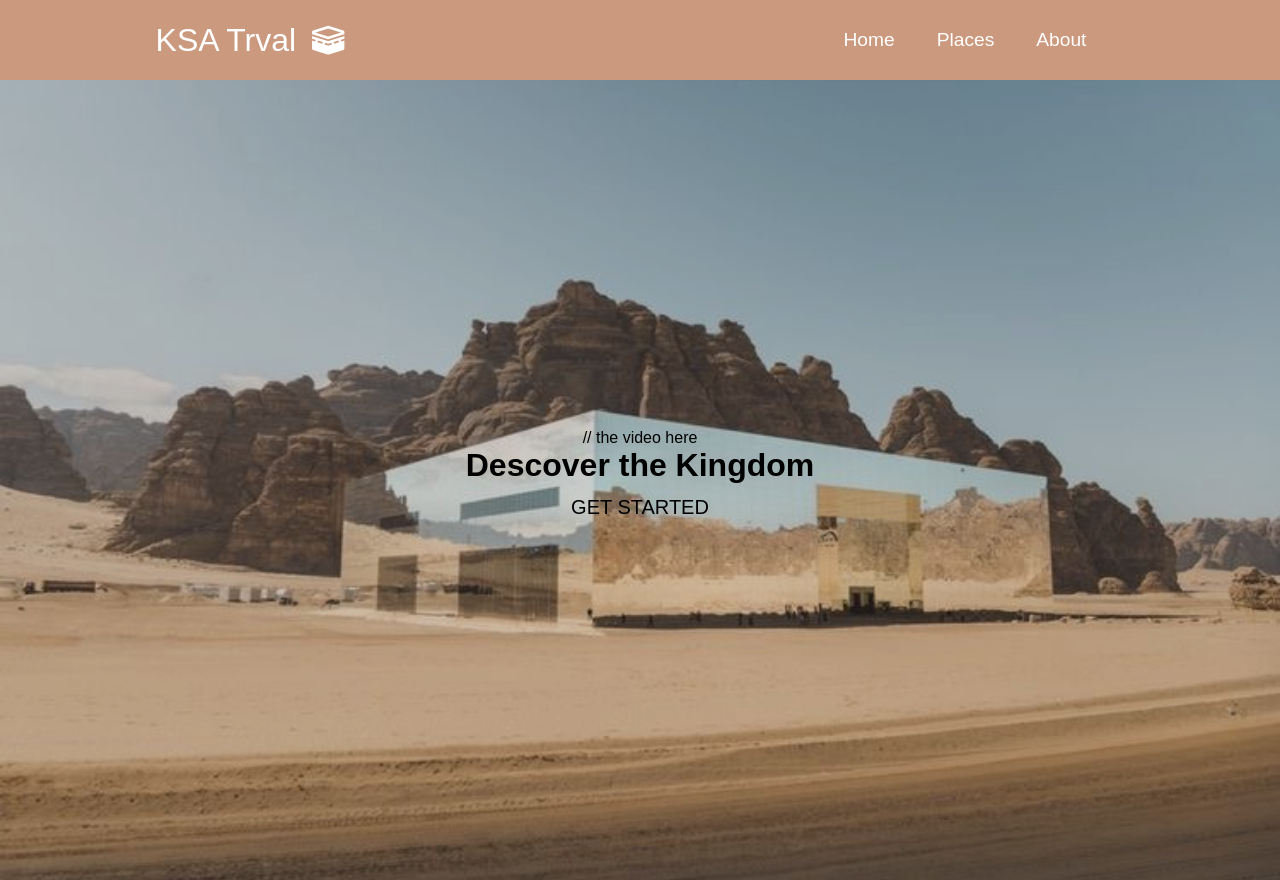
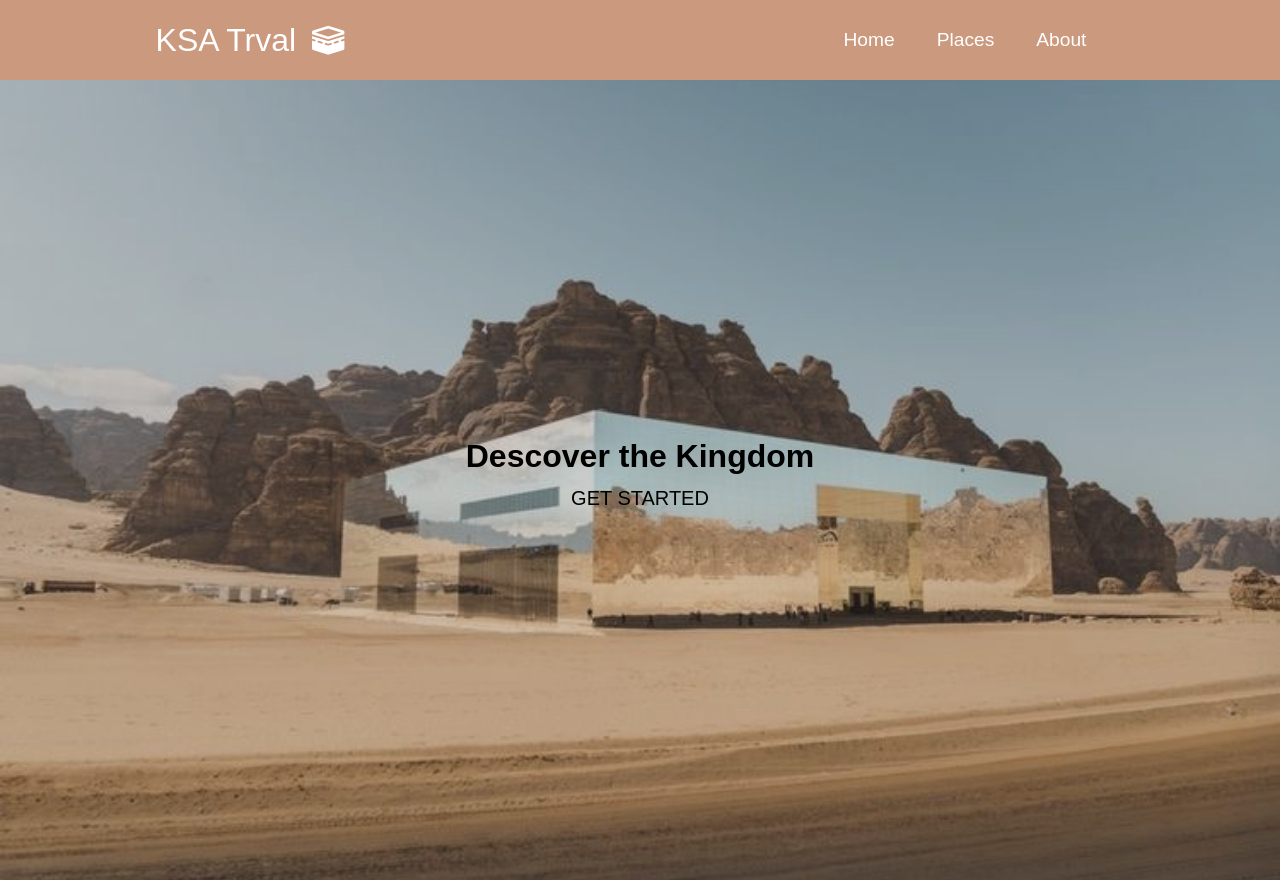
Before and after one commit to LeenaAlhajjaj/KSA-Travel, a React (Create React App) app: page / in a window 1280 px wide. Built offline with nearby package versions, Linux system fonts and the light colour scheme.

Commit message:
Update HeroSection.js

```diff
--- a/src/Components/HeroSection.js
+++ b/src/Components/HeroSection.js
@@ -9,11 +9,12 @@ function HeroSection(){
 return(
 
   <div className= 'hero-container'>
-  // the video here
+   {/*the video here*/}
 
   <h1>Descover the Kingdom </h1>
-        <div className= "hero-btns">
-          <Button className= 'btns'
+        <div className= 'hero-btns'>
+          <Button
+          className= 'btns'
             buttonStyle= 'btn--outline'
               buttonSize= 'btn--large'
     >
@@ -26,4 +27,4 @@ return(
 }
 
 
-export default HeroSection
+export default HeroSection;
```
